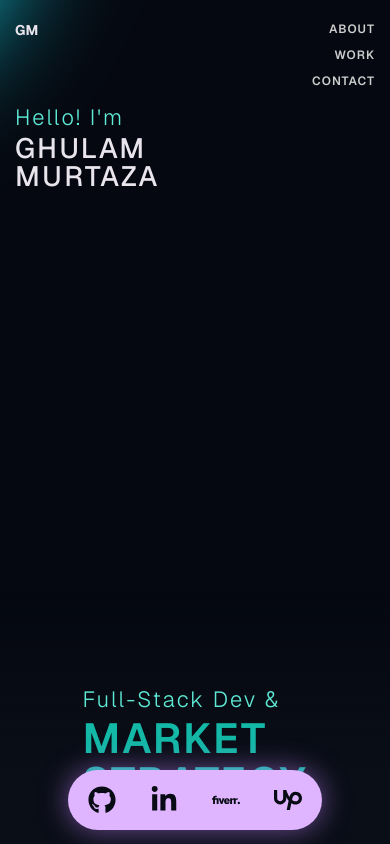
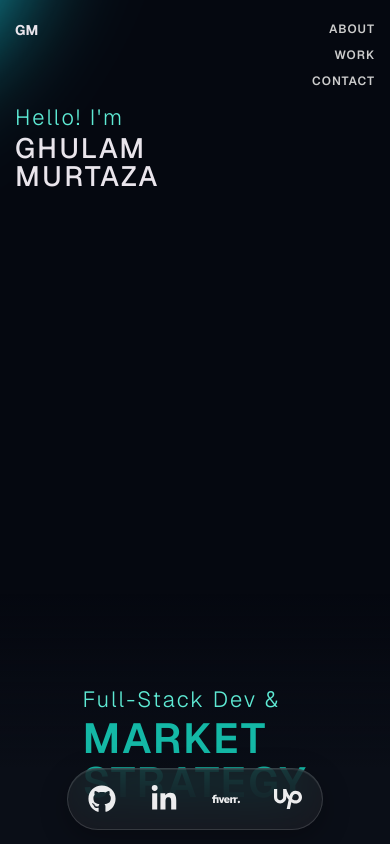
Before and after one commit to murtzaharri21-cyber/My-Portfolio, a React (Vite) app: page / in a window 390 px wide. Shown: the top 844 px of the page. Built offline with nearby package versions, Linux system fonts and the light colour scheme; no server answers.

Commit message:
Style mobile social dock as glass

```diff
--- a/src/components/styles/SocialIcons.css
+++ b/src/components/styles/SocialIcons.css
@@ -96,8 +96,13 @@ div.resume-button span {
     gap: 18px;
     padding: 8px 12px;
     border-radius: 40px;
-    background: #dfb5ff;
-    box-shadow: 0 0 28px rgba(194, 133, 255, 0.55);
+    background: rgba(28, 30, 36, 0.72);
+    border: 1px solid rgba(255, 255, 255, 0.14);
+    box-shadow:
+      0 8px 28px rgba(0, 0, 0, 0.3),
+      inset 0 1px 0 rgba(255, 255, 255, 0.08);
+    backdrop-filter: blur(22px) saturate(135%);
+    -webkit-backdrop-filter: blur(22px) saturate(135%);
     transform: translateX(-50%);
   }
   .social-icons span {
@@ -105,11 +110,11 @@ div.resume-button span {
     height: 44px;
   }
   .social-icons a {
-    color: #080b13;
+    color: rgba(255, 255, 255, 0.92);
     font-size: 28px;
   }
   .social-icons a:hover {
-    color: #080b13;
+    color: #ffffff;
   }
   .resume-button {
     display: none;
```
